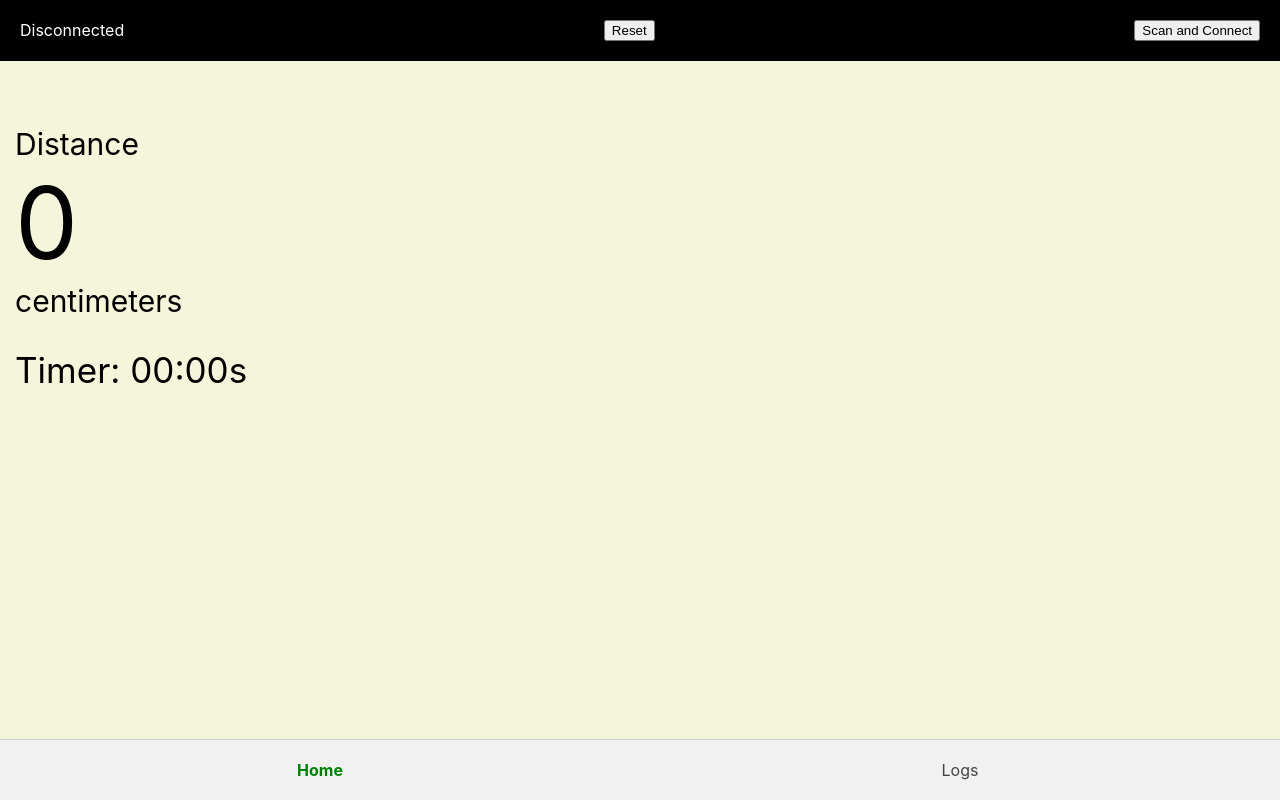
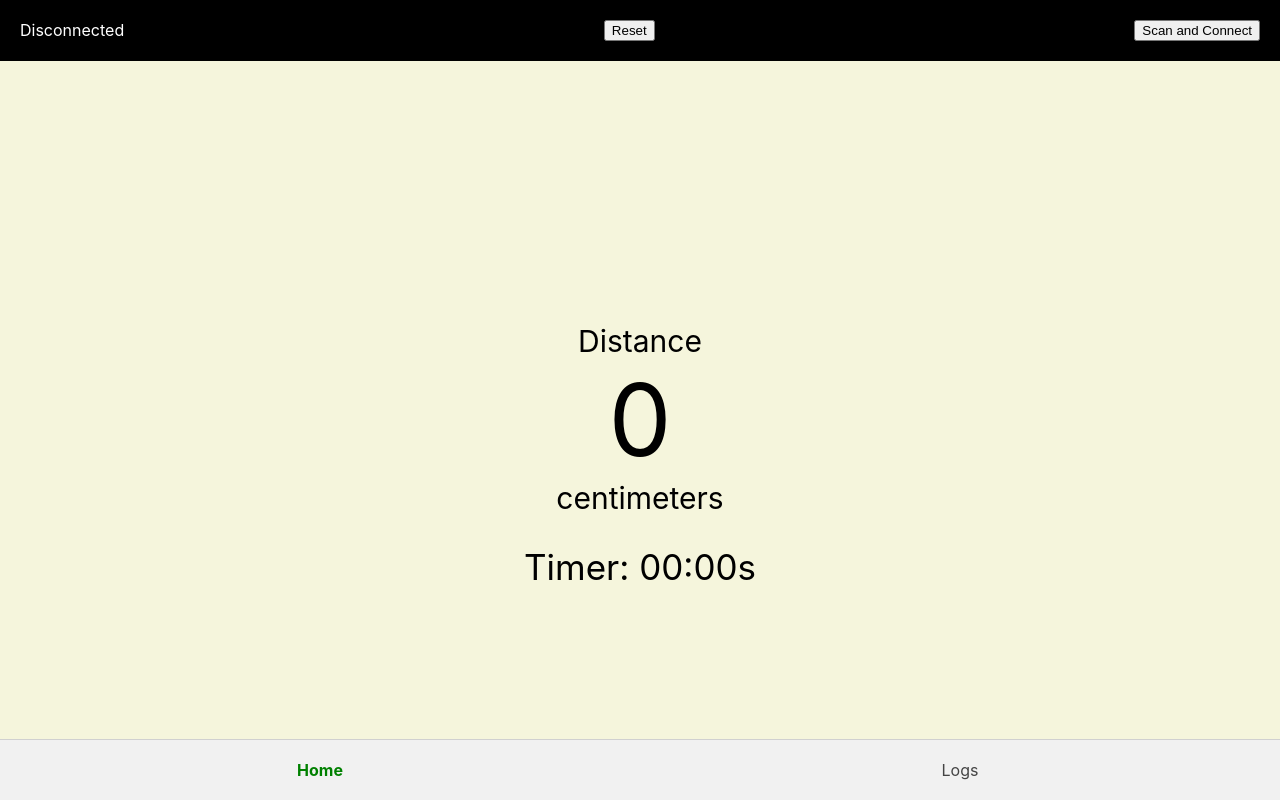
Before and after one commit to arrow-iot-dev/web, a React (Create React App) app: page / in a window 1280 px wide. Built offline with nearby package versions, Linux system fonts and the light colour scheme.

Commit message:
:lipstick: center

```diff
--- a/src/components/Home.js
+++ b/src/components/Home.js
@@ -20,6 +20,8 @@
 
 const styles = {
 	container: {
+		display: 'flex',
+		flexDirection: 'column',
 		flex: 1,
 		padding: 15,
 	},
@@ -27,6 +29,8 @@
 		fontSize: 24
   },
 	distanceWrap: {
+		display: 'flex',
+		flexDirection: 'column',
 		flex: 1,
 		alignItems: 'center',
 		justifyContent: 'center',
--- a/src/components/Logs.js
+++ b/src/components/Logs.js
@@ -54,6 +54,7 @@
 		fontSize: 24
   },
 	listItem: {
+		display: 'flex',
 		flexDirection: 'row',
 		paddingTop: 5,
 		paddingBottom: 5,
```
